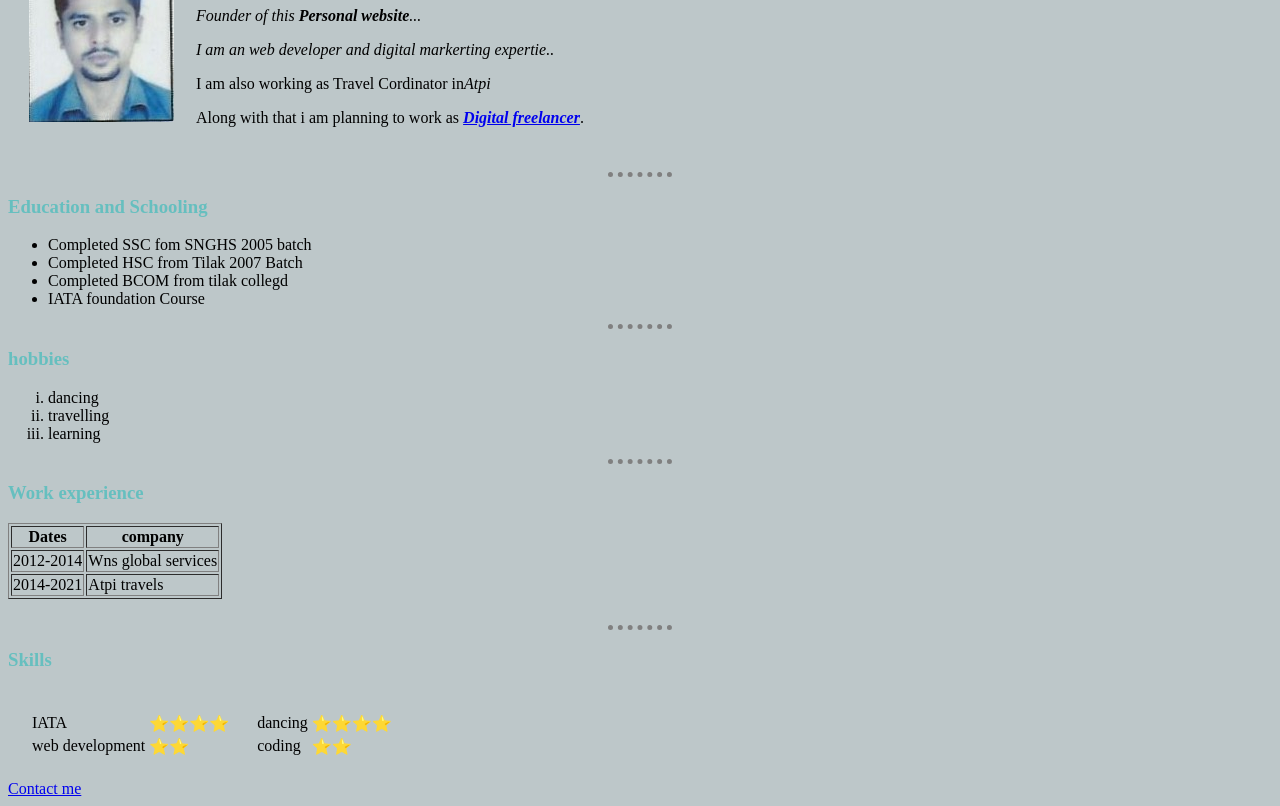
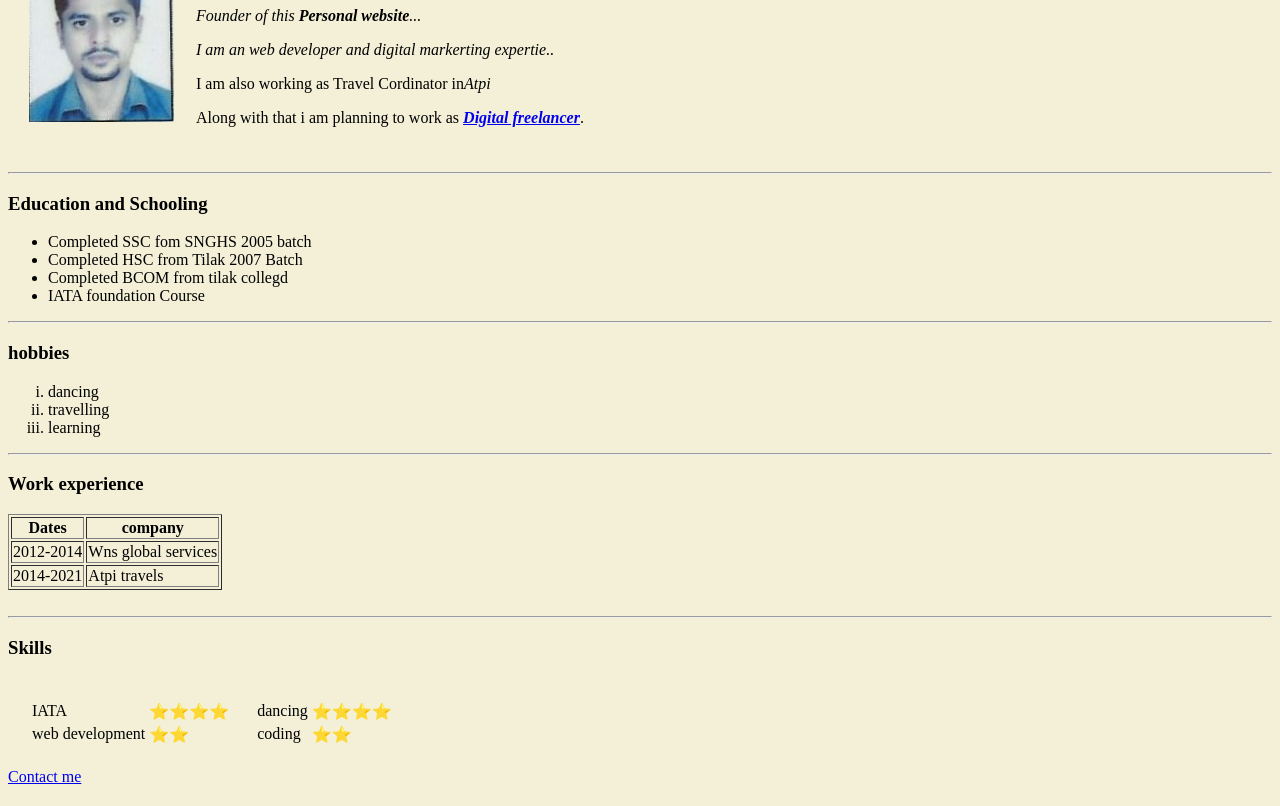
Before and after one commit to shakifkhan/CV, a plain HTML site: page index.html in a window 1280 px wide. Shown: the part 102-908 px from the top of the page. Drawn offline with Linux system fonts and the light colour scheme.

Commit message:
Update index.html

```diff
--- a/index.html
+++ b/index.html
@@ -4,10 +4,9 @@
 <head>
   <meta charset="utf-8">
   <title>✡Shakif personal website</title>
-  <link rel="stylesheet" href="styles.css">
 </head>
 
-<body>
+<body style= background-color:#F3F0D7;>
   <table cellspacing ="20">
     <tr>
       <td><img src="shakifs pic.jpg" alt="My Pic"></td>
```
